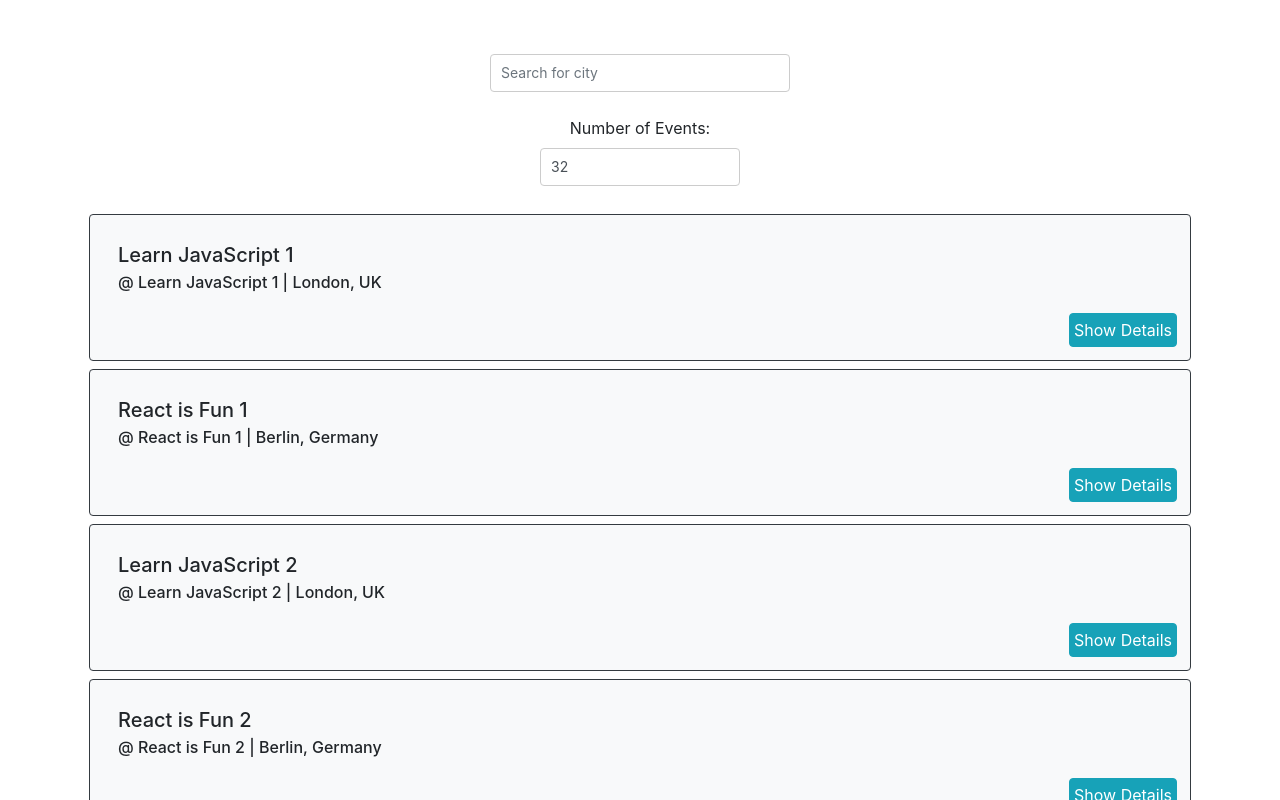
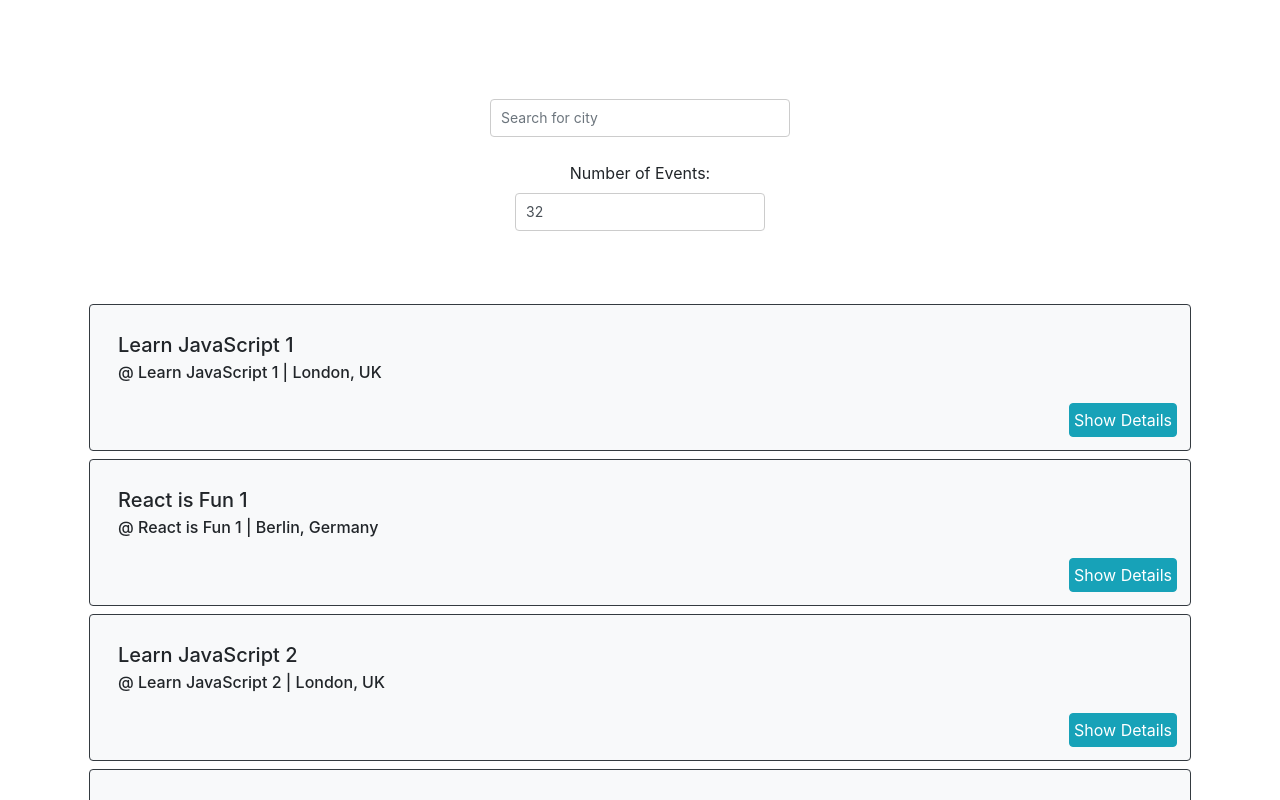
Before and after one commit to joshmou95/Meet-App, a React (Create React App) app: page / in a window 1280 px wide. Shown: the top 800 px of the page. Built offline with nearby package versions, Linux system fonts and the light colour scheme; what atatus-spa would draw is missing.

Commit message:
sylted alert and input

```diff
--- a/src/App.css
+++ b/src/App.css
@@ -118,9 +118,13 @@ input[type="number"] {
 }
 
 .numberOfEvents {
-  width: 200px;
+  width: 250px;
   margin: 20px auto;
   text-align: center;
+}
+
+.event-number {
+  width: 200px;
 }
 
 .button-wrapper {
@@ -132,8 +136,11 @@ input[type="number"] {
 }
 
 .Alert {
-  position: fixed;
-  top: 20px;
+  position: sticky;
+  /* top: 10px;
+  bottom: 10px; */
+  margin: 20px 20px auto;
+  min-height: 25px;
 }
 
 .data-vis-wrapper {
```
